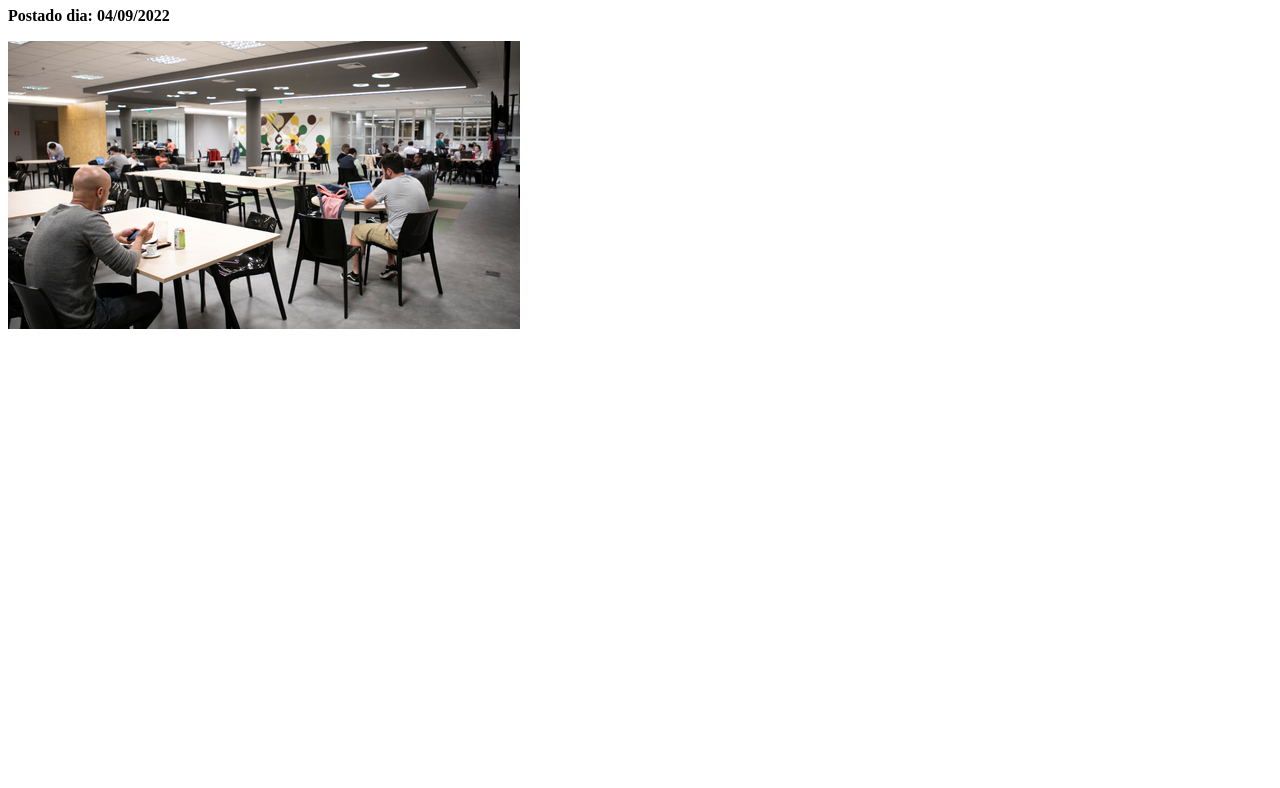
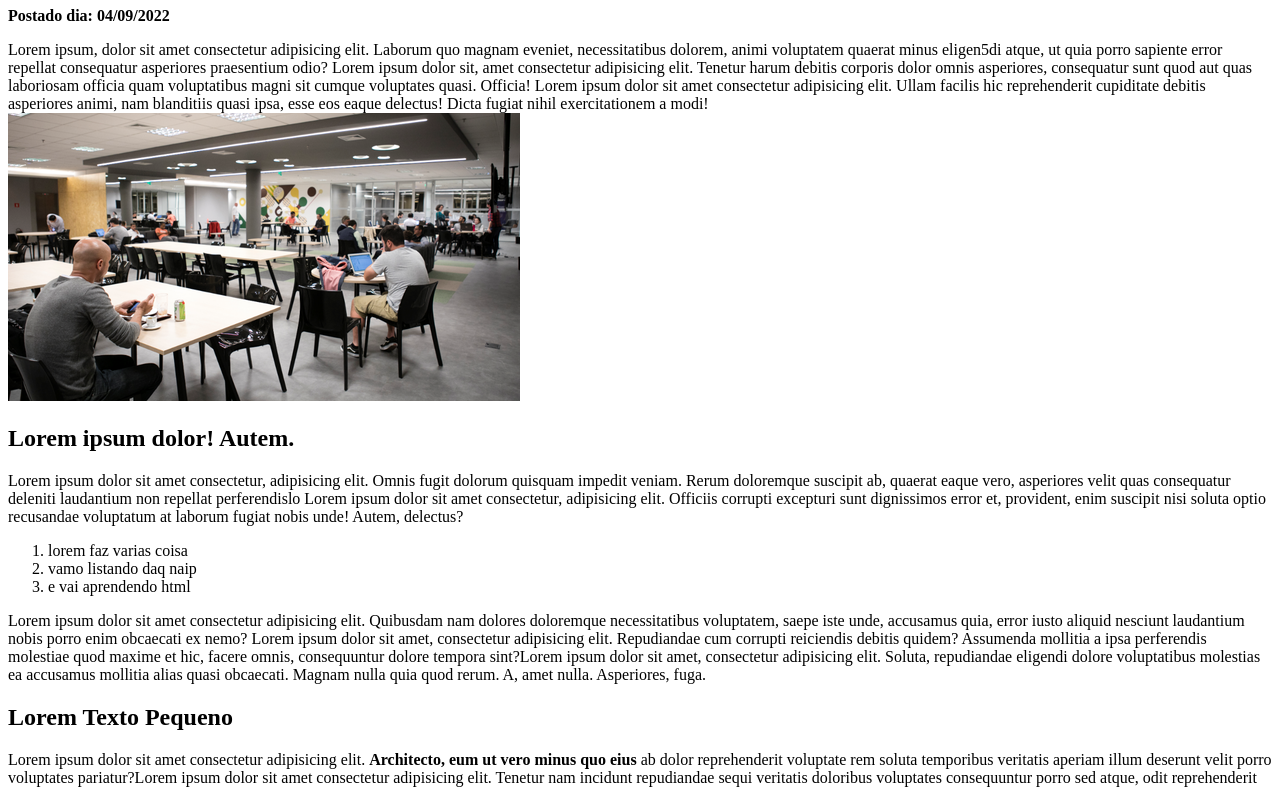
Before and after one commit to EduardoDev94/treinoHTML, a plain HTML site: page index.html in a window 1280 px wide. Shown: the part 73-861 px from the top of the page. Before the commit the page ends 800 px from the top, so only its background shows below. Drawn offline with Linux system fonts and the light colour scheme.

Commit message:
html tags e css

```diff
--- a/index.html
+++ b/index.html
@@ -1,6 +1,7 @@
 <!DOCTYPE html>
 <html lang="en">
 <head>
+    <link href="./style.css" rel="stylesheet">
     <meta charset="UTF-8">
     <meta http-equiv="X-UA-Compatible" content="IE=edge">
     <meta name="viewport" content="width=device-width, initial-scale=1.0">
@@ -8,18 +9,69 @@
 </head>
 <body>
     <header>
-    <h1> DH News </h1>
-    <p><strong>Postado dia: 04/09/2022</strong></p>
+     <h1> DH News </h1>
+     <p><strong>Postado dia: 04/09/2022</strong></p>
 
-</header>
+    </header>
 
     <main>
-        <img src="./assets/img/destaque.webp" alt = "Sala de Aula">
+        <section>
+            <span>
+                Lorem ipsum, dolor sit amet consectetur adipisicing elit. Laborum quo magnam eveniet, necessitatibus dolorem, animi voluptatem quaerat
+                minus eligen5di atque, ut quia porro sapiente error repellat consequatur asperiores praesentium odio?
+                Lorem ipsum dolor sit, amet consectetur adipisicing elit. Tenetur harum debitis corporis dolor omnis asperiores, consequatur sunt quod aut quas laboriosam officia quam voluptatibus magni sit cumque voluptates quasi. Officia!
+                Lorem ipsum dolor sit amet consectetur adipisicing elit. Ullam facilis hic reprehenderit cupiditate debitis asperiores animi, nam blanditiis quasi ipsa, esse eos eaque delectus! Dicta fugiat nihil exercitationem a modi!
+
+            </span>
+         </section>
+
+        <div>
+            <img src="./assets/img/destaque.webp" alt = "Sala de Aula">
+        </div>
+
+        <section>
+            <h2>Lorem ipsum dolor! Autem.  </h2>
+            <p>
+            Lorem ipsum dolor sit amet consectetur, adipisicing elit. Omnis fugit dolorum quisquam impedit veniam. Rerum doloremque suscipit ab, quaerat eaque vero, asperiores velit quas consequatur deleniti laudantium non repellat perferendislo Lorem ipsum dolor sit amet consectetur, adipisicing elit. Officiis corrupti excepturi sunt dignissimos error et, provident, enim suscipit nisi soluta optio recusandae voluptatum at laborum fugiat nobis unde! Autem, delectus?
+            </p>
+
+            <ol>
+                <li>lorem faz varias coisa</li>
+                <li>vamo listando daq naip</li>
+                <li>e vai aprendendo html </li>
+            </ol>
+
+            <p>Lorem ipsum dolor sit amet consectetur adipisicing elit. Quibusdam nam dolores
+                 doloremque necessitatibus voluptatem, saepe iste unde, accusamus quia, error iusto aliquid nesciunt laudantium nobis porro enim obcaecati ex nemo? Lorem ipsum dolor sit amet, consectetur adipisicing elit. Repudiandae cum corrupti reiciendis debitis quidem? Assumenda mollitia a ipsa perferendis molestiae quod maxime et hic, facere omnis, consequuntur dolore tempora sint?Lorem ipsum dolor sit amet, consectetur adipisicing elit. Soluta, repudiandae eligendi dolore voluptatibus molestias ea accusamus
+                 mollitia alias quasi obcaecati. Magnam nulla quia quod rerum. A, amet nulla. Asperiores, fuga.
+
+            </p>
+        </section>
+
+        <article>
+            <h2>Lorem Texto Pequeno</h2>
+            <p>Lorem ipsum dolor sit amet consectetur adipisicing elit. <strong>Architecto, eum ut vero minus quo eius</strong> ab dolor reprehenderit voluptate rem soluta temporibus veritatis aperiam illum deserunt velit porro voluptates pariatur?Lorem ipsum dolor sit amet consectetur adipisicing elit. Tenetur nam incidunt repudiandae sequi veritatis doloribus voluptates consequuntur porro sed atque, odit reprehenderit quasi unde eius. Repellat at consequuntur similique sed!lorem Lorem ipsum dolor sit amet consectetur, adipisicing elit. Aperiam quam officia quis porro libero. Repudiandae, nobis, natus obcaecati a impedit molestiae atque quidem sint facere pariatur fuga quae, illum cupiditate!
+
+            </p>
+
+
+
+
+        </article>
+
+
+
 
     </main>
 
     <footer>
+        <a href="https://www.facebook.com.br" target = "_blank" ><img src = "./assets/img/facebook.svg" alt = " " ></a>
+        <a href="https://www.instagram.com.br" target = "_blank" ><img src = "./assets/img/instagram.svg" alt = " " ></a>
+        <a href="https://www.linkedin.com.br" target = "_blank" ><img src = "./assets/img/linkedin.svg" alt = " " ></a>
+        <a href="https://www.youtube.com" target = "_blank" ><img src = "./assets/img/youtube.svg" alt = " " ></a>
 
     </footer>
+
+
 </body>
 </html>
--- /dev/null
+++ b/style.css
@@ -0,0 +1,3 @@
+h1 {
+    color:red
+}
```
